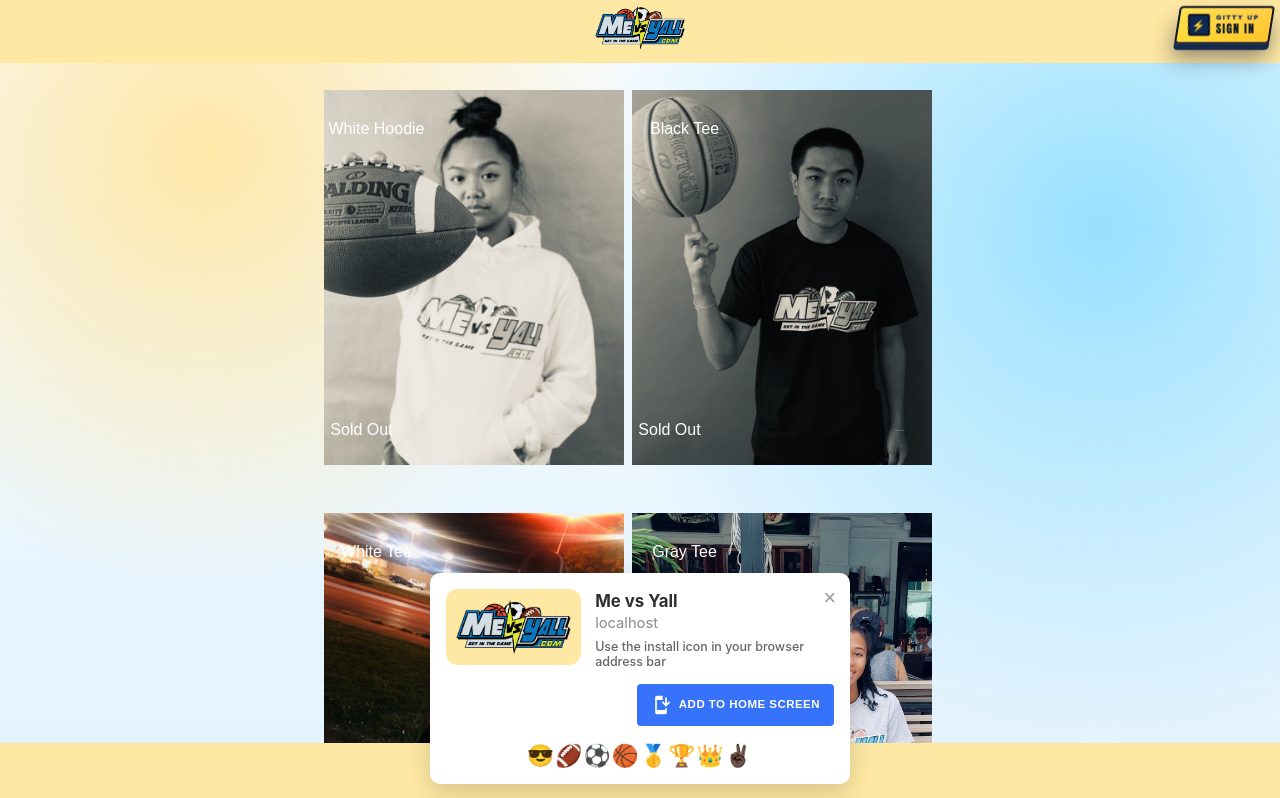
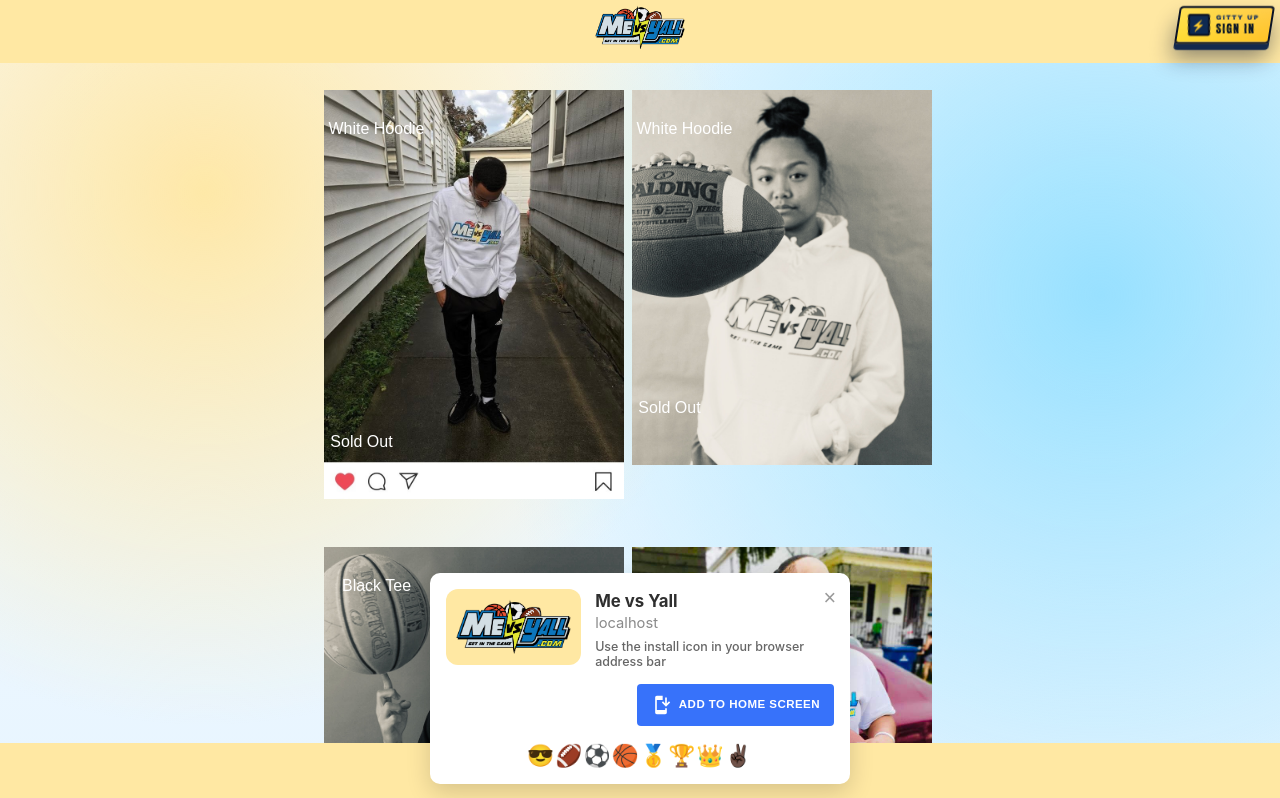
Before and after one commit to roybrown77/me-vs-yall, a React (Vite) app in the folder src/client/: page /shop in a window 1280 px wide. Shown: the top 798 px of the page. Built offline with nearby package versions, Linux system fonts and the light colour scheme; no server answers; what auth0-js would draw is missing.

Commit message:
add white hoodie and tee shop products

```diff
--- a/src/client/src/pages/Shop/index.jsx
+++ b/src/client/src/pages/Shop/index.jsx
@@ -8,6 +8,8 @@ import shirtsBw from '../../styles/images/mvy-tee-black-bw.jpg';
 import shirts from '../../styles/images/mvy-tee-white-romey.jpg';
 import shirtGray from '../../styles/images/mvy-tee-gray.jpg';
 import stickers from '../../styles/images/mvy-sticker-gray.jpg';
+import jaliceWhiteTee from '../../styles/images/jalice-white-tee.jpg';
+import romeWhiteHoodie from '../../styles/images/rome-white-hoodie.jpg';
 
 const styles = {
   root: {
@@ -27,7 +29,7 @@ const styles = {
   price: {
     position: 'relative',
     paddingRight: '75%',
-    bottom: '48px'
+    bottom: '70px'
   },
   contact: {
     position: 'relative',
@@ -45,6 +47,12 @@ const styles = {
 
 const items = [
   {
+    id: 7,
+    image: romeWhiteHoodie,
+    name: 'White Hoodie',
+    price: 'Sold Out',
+  },
+  {
     id: 1,
     image: hoodiesBw,
     name: 'White Hoodie',
@@ -57,6 +65,12 @@ const items = [
     name: 'Black Tee',
     price: 'Sold Out',
     // contact: '@ _jayfilms'
+  },
+  {
+    id: 6,
+    image: jaliceWhiteTee,
+    name: 'White Tee',
+    price: 'Sold Out',
   },
   {
     id: 3,
@@ -76,7 +90,7 @@ const items = [
     image: stickers,
     name: 'Stickers',
     price: 'Sold Out'
-  }
+  },
 ];
 
 const Shop = () => {
```
Also changed, not shown: src/client/src/styles/images/jalice-white-tee.jpg (added), src/client/src/styles/images/rome-white-hoodie.jpg (added).
